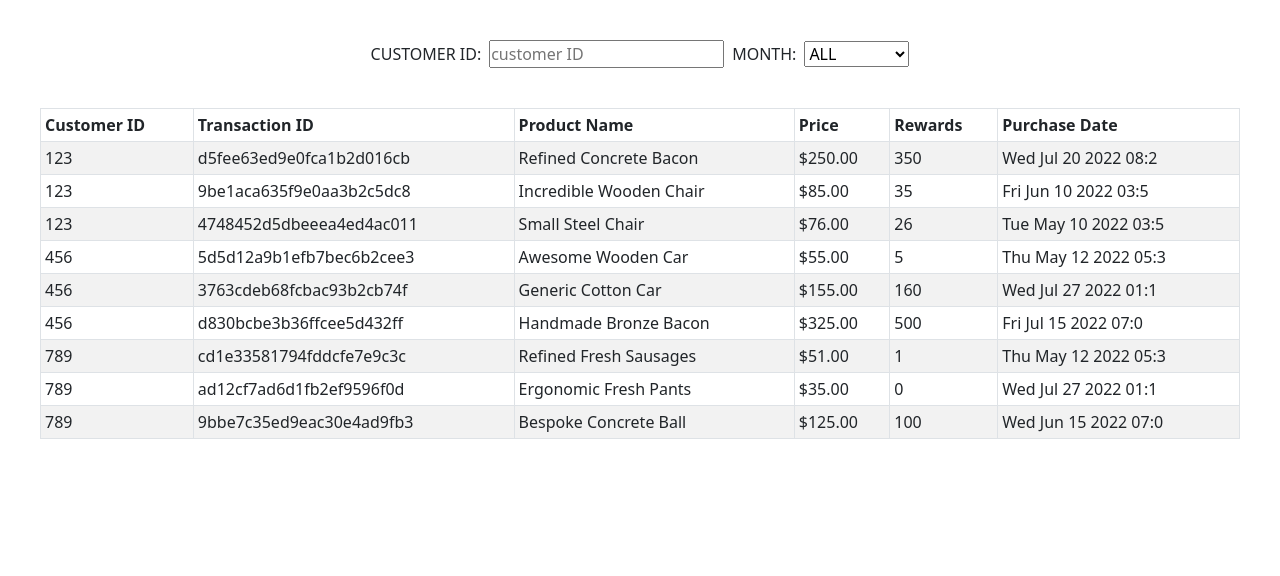
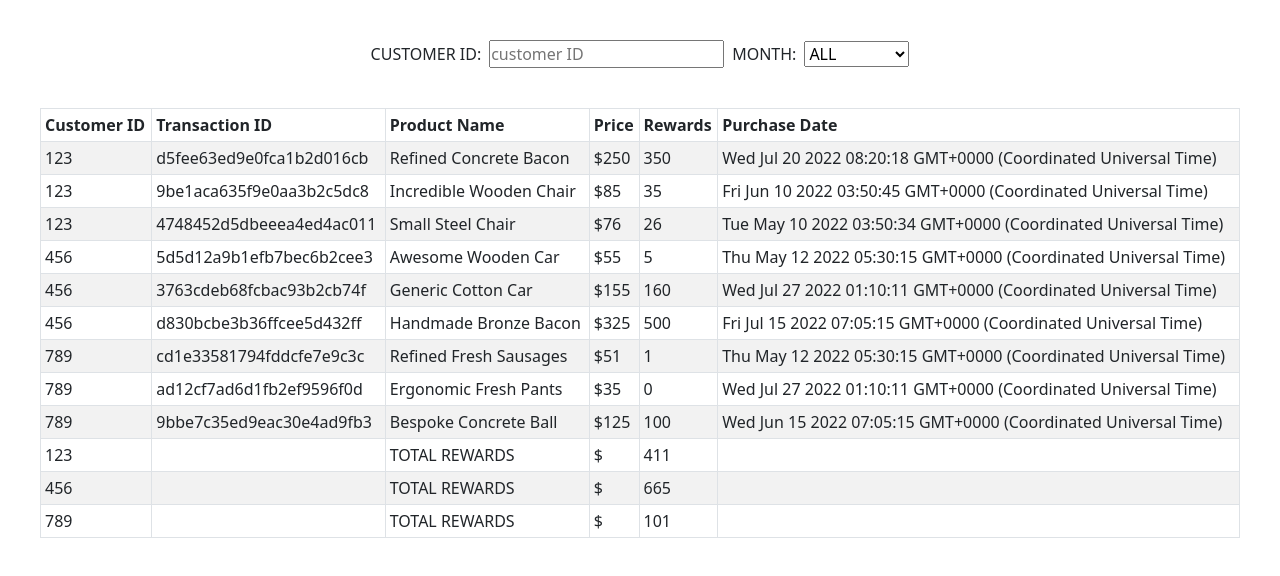
Before and after one commit to jipark92/rewardspoints, a React (Create React App) app: page / in a window 1280 px wide. Shown: the top 576 px of the page. Built offline with nearby package versions, Linux system fonts and the light colour scheme.

Commit message:
totalRewards

```diff
--- a/src/components/Content.js
+++ b/src/components/Content.js
@@ -12,8 +12,21 @@ export default function Content() {
     const [searchCustomerID, setsearchCustomerID] = useState("")
     const [searchDate, setsearchDate] = useState()
     const [isLoading, setIsLoading] = useState(false)
-    const [totalReward, setTotalReward] = useState(0);
 
+    //calculate total rewards.
+    let totalRewardPoints = transMockData.reduce((total,data)=>{
+        const {customerID,rewards} = data
+        if(customerID === "123") total.user123totalReward += rewards
+        if(customerID === "456") total.user456totalReward += rewards
+        if(customerID === "789") total.user789totalReward += rewards
+        return total
+    },{
+        user123totalReward: 0,
+        user456totalReward: 0,
+        user789totalReward: 0
+    })
+
+    //mount data
     useEffect(() => {
         fetchTransactionMockData()
             .then(res => {
@@ -21,6 +34,28 @@ export default function Content() {
                 setIsLoading(true)
             })
     }, [])
+
+    //update data with total rewards
+    useEffect(()=>{
+        setTransMockData([
+            ...transMockData,
+            {
+                customerID: "123",
+                productName: "TOTAL REWARDS",
+                rewards: totalRewardPoints.user123totalReward
+            },
+            {
+                customerID: "456",
+                productName: "TOTAL REWARDS",
+                rewards: totalRewardPoints.user456totalReward
+            },
+            {
+                customerID: "789",
+                productName: "TOTAL REWARDS",
+                rewards: totalRewardPoints.user789totalReward
+            }
+        ])
+    },[isLoading])
 
     const filterMapInformation = () => {
         return transMockData
@@ -42,9 +77,9 @@ export default function Content() {
                         <td>{customerID}</td>
                         <td>{transactionID}</td>
                         <td>{productName}</td>
-                        <td>${price}.00</td>
+                        <td>${price}</td>
                         <td>{rewards}</td>
-                        <td>{purchaseDate.slice(0, -42)}</td>
+                        <td>{purchaseDate}</td>
                     </tr>
                 )
             })
--- a/src/index.js
+++ b/src/index.js
@@ -6,7 +6,7 @@ import 'bootstrap/dist/css/bootstrap.min.css';
 
 const root = ReactDOM.createRoot(document.getElementById('root'));
 root.render(
-    <React.StrictMode>
+    // <React.StrictMode>
         <App />
-    </React.StrictMode>
+    // {/* </React.StrictMode> */}
 );
```
Also changed, not shown: src/helper/calculateRewardsPoints.js (line endings or trailing spaces).
